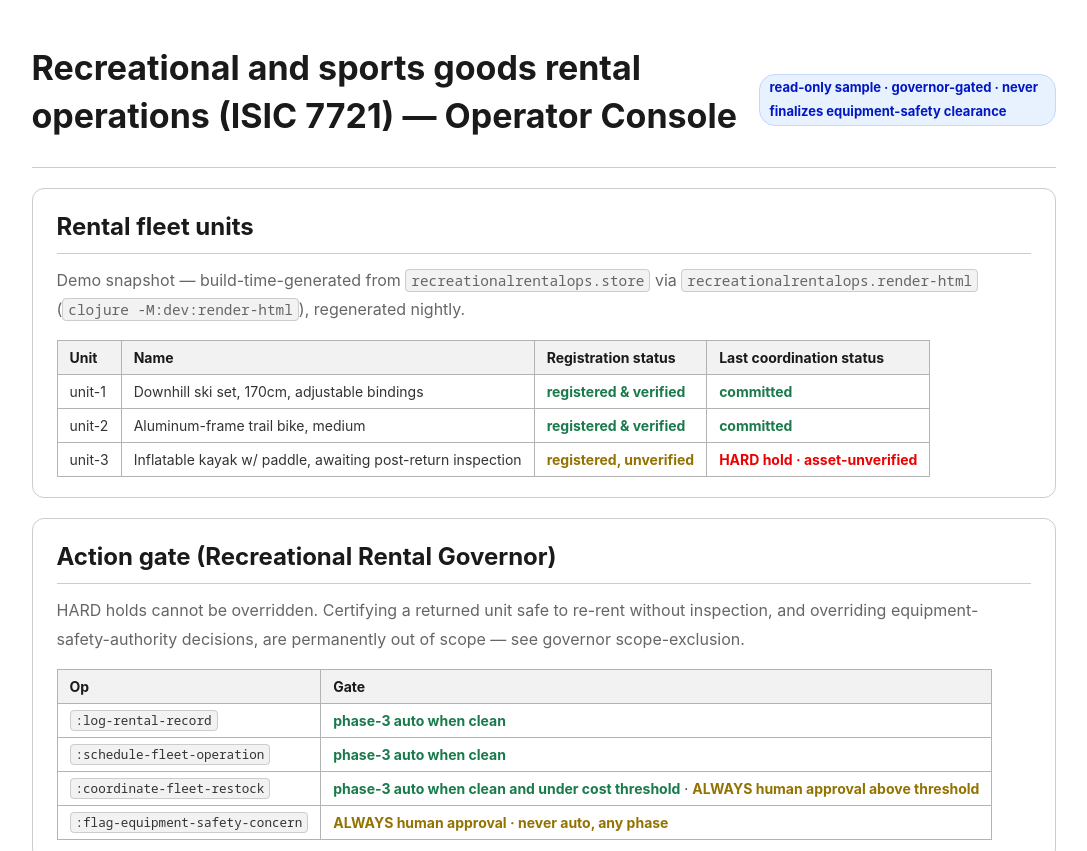
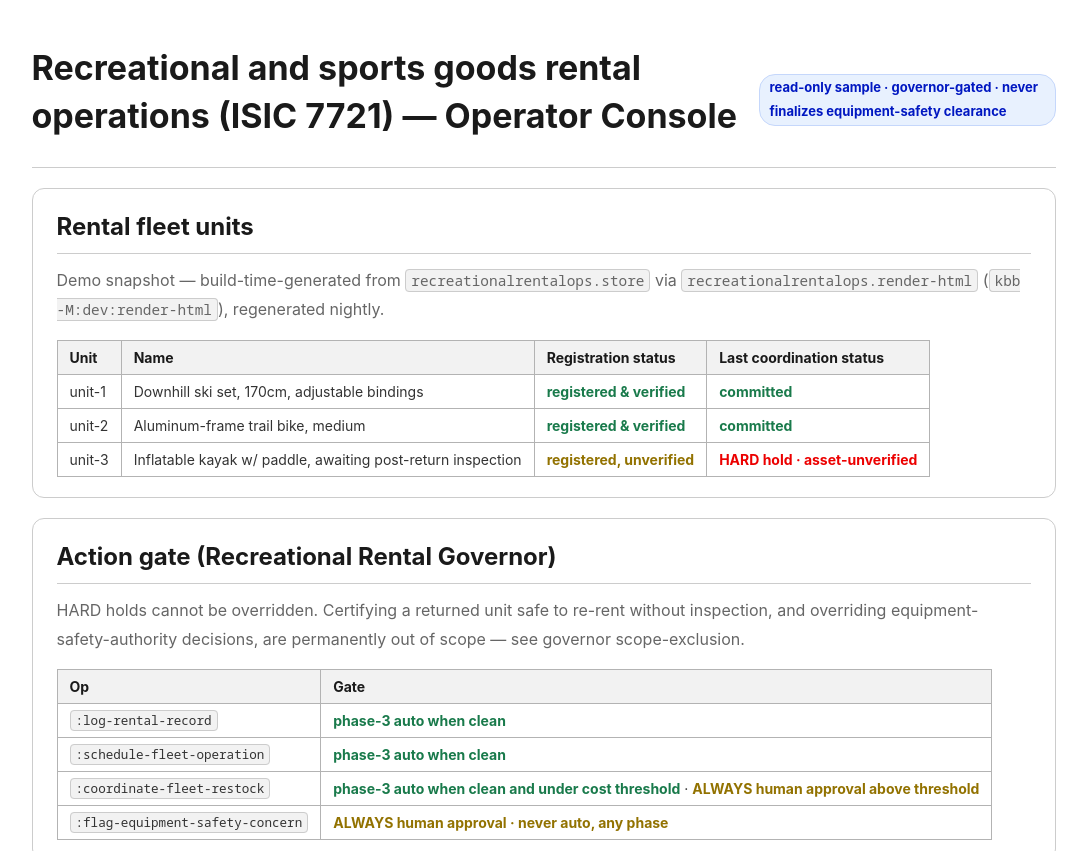
Before and after one commit to cloud-itonami/cloud-itonami-isic-7721, a plain HTML site: page docs/samples/operator-console.html in a window 1280 px wide. Shown: the top 851 px of the page, without its empty margins (89-1176 px from the left). Drawn offline with Linux system fonts and the light colour scheme.

Commit message:
kbb: rewrite 10 Clojure-CLI/bb/nbb/shadow-cljs invocation(s) in 6 file(s) to kbb/amu
Owner decision 2026-09-11: `clojure -M:<alias>` / `clj -M` / `bb <task>` /
`nbb <script>` become `kbb …` (kotoba-lang/kotoba bin/kbb_deps.cljk resolves
deps.edn aliases onto the JVM-free engine); `shadow-cljs release|compile|watch`
becomes `amu compile --target wasm32-browser`. Text only; no mirror; fix-forward.

ADR: adr-2609112000-kbb-cutover-clojure-cli-text

Co-Authored-By: Claude Opus 5 (1M context) <noreply@anthropic.com>
Claude-Session: https://claude.ai/code/session_01JVx3D3QpgSHNgJBLe35yyx

```diff
--- a/docs/samples/operator-console.html
+++ b/docs/samples/operator-console.html
@@ -2468,7 +2468,7 @@ img,svg { max-width: 100%; height: auto; }</style></head><body>
 <main>
   <section class="card">
     <h2>Rental fleet units</h2>
-    <p class="muted">Demo snapshot — build-time-generated from <code>recreationalrentalops.store</code> via <code>recreationalrentalops.render-html</code> (<code>clojure -M:dev:render-html</code>), regenerated nightly.</p>
+    <p class="muted">Demo snapshot — build-time-generated from <code>recreationalrentalops.store</code> via <code>recreationalrentalops.render-html</code> (<code>kbb -M:dev:render-html</code>), regenerated nightly.</p>
     <table>
       <thead><tr><th>Unit</th><th>Name</th><th>Registration status</th><th>Last coordination status</th></tr></thead>
       <tbody>
```
Also changed, not shown: 5 other files.
